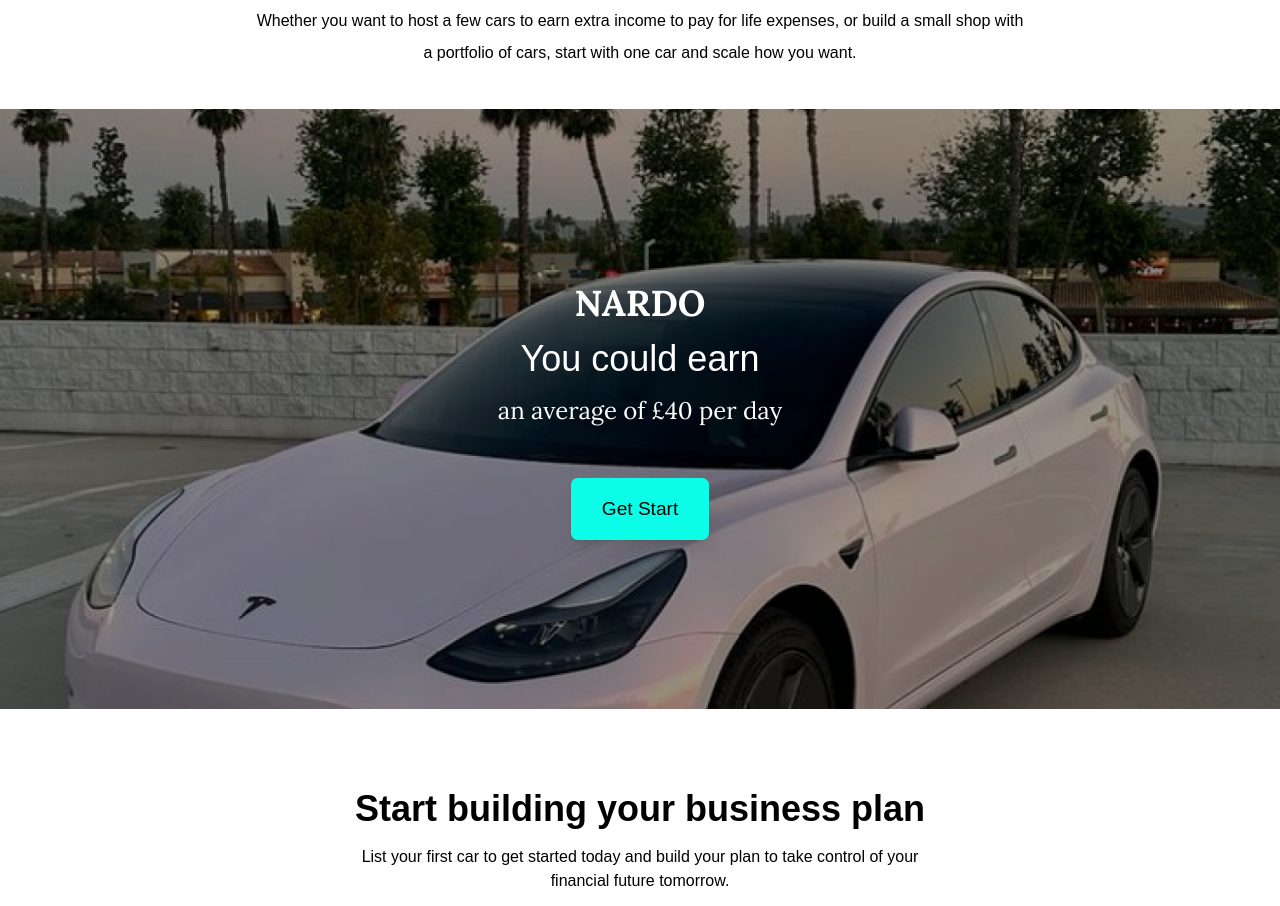
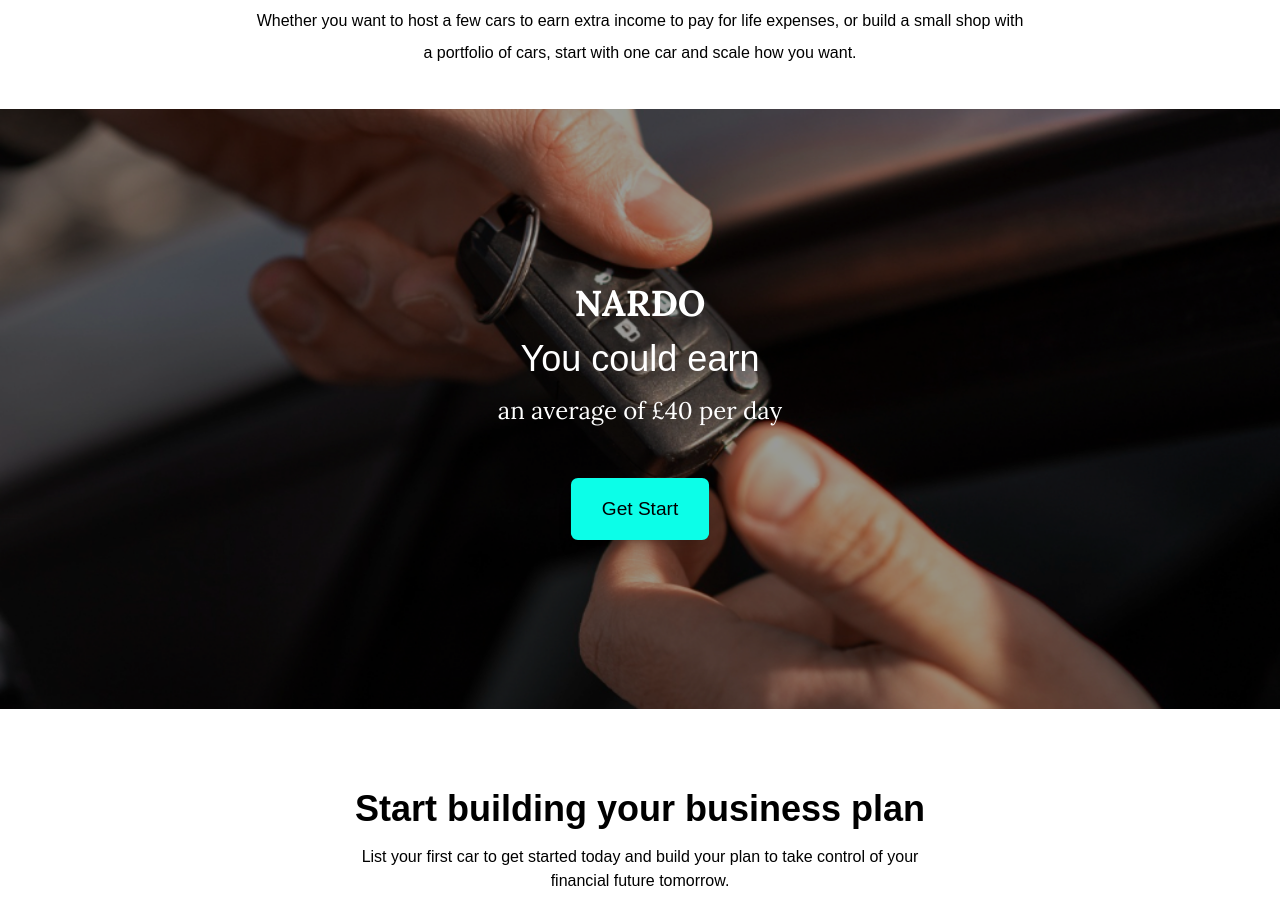
Before and after one commit to bdCalling-Sdt-hub/car_rent_website, a Next.js app: page /host-home in a window 1280 px wide. Shown: the part 1635-2541 px from the top of the page. Built offline with nearby package versions, Linux system fonts and the light colour scheme; no server answers.

Commit message:
Fix issue

```diff
--- a/src/app/(withCommonLayout)/host-home/page.tsx
+++ b/src/app/(withCommonLayout)/host-home/page.tsx
@@ -3,7 +3,8 @@
 import Link from "next/link";
 import React from "react";
 import img from "../../../assets/hostHome.jpg";
-import img2 from "../../../assets/newCar.png";
+import img2 from "../../../assets/hostimg3.jpg";
+// import img2 from "../../../assets/newCar.png";
 import Image from "next/image";
 import CreateBusiness from "@/components/CreateBusiness/CreateBusiness";
 import AnimateButton from "@/components/AnimateButton/AnimateButton";
@@ -151,7 +152,7 @@
       </div>
       <SectionAnimation direction="left">
         <div className=" mt-10 relative">
-          <div className="absolute flex items-center justify-center  h-full w-full">
+          <div className="absolute flex items-center justify-center z-20  h-full w-full">
             <div className="text-center space-y-4 text-white ">
               <p className="font-bold text-4xl font-lora">NARDO</p>
               <p className=" text-xl md:text-4xl">You could earn</p>
@@ -161,22 +162,24 @@
               <AnimateButton>
                 <Link
                   href="/host-home/License-plate"
-                  // className="bg-[#0CFEE8] text-black  px-8 py-4 rounded-sm  "
                 >
                   Get Start
                 </Link>
               </AnimateButton>
             </div>
           </div>
+          <div className="absolute inset-0 bg-black bg-opacity-40 z-0 pointer-events-none "></div>
+
           <div className=" mt-8 md:mt-0 ">
             <Image
               src={img2}
               alt="img"
-              className="w-full h-[400px] md:h-[600px] object-cover "
-              height={1200}
-              width={1200}
+              className="w-full h-[400px] md:h-[600px] object-center object-cover"
+              height={1500}
+              width={1500}
             />
           </div>
+
         </div>
       </SectionAnimation>
 
--- a/src/app/(withCommonLayout)/my-trip/page.tsx
+++ b/src/app/(withCommonLayout)/my-trip/page.tsx
@@ -23,12 +23,24 @@
 import { useAcceptCarRentRequestMutation } from "@/redux/Api/hostHistoryApi";
 import { toast } from "sonner";
 import CancelTrips from "@/components/CancelTrips/CancelTrips";
+import { useGetProfileQuery } from "@/redux/Api/authApi";
 
 const MyTripPage = () => {
   const [trip, setTrip] = useState("requested");
   const [updateCarStatus] = useAcceptCarRentRequestMutation();
+  const {data : getProfile} = useGetProfileQuery(undefined)
 
-  const { data: getMyTrips } = useGetMyTripsQuery(trip);
+
+  // Get My trip parameter
+  const tripParam = {
+    status: trip,
+    isHostMyTripsRoute: getProfile?.data?.role === "HOST"
+  };
+
+
+  const { data: getMyTrips } = useGetMyTripsQuery(tripParam);
+
+
 
   const handleValueChange = (value: string) => {
     const data = {
```
Also changed, not shown: src/redux/Api/tripManagementApi.ts (+14 -15 lines), src/assets/hostimg3.jpg (added).
